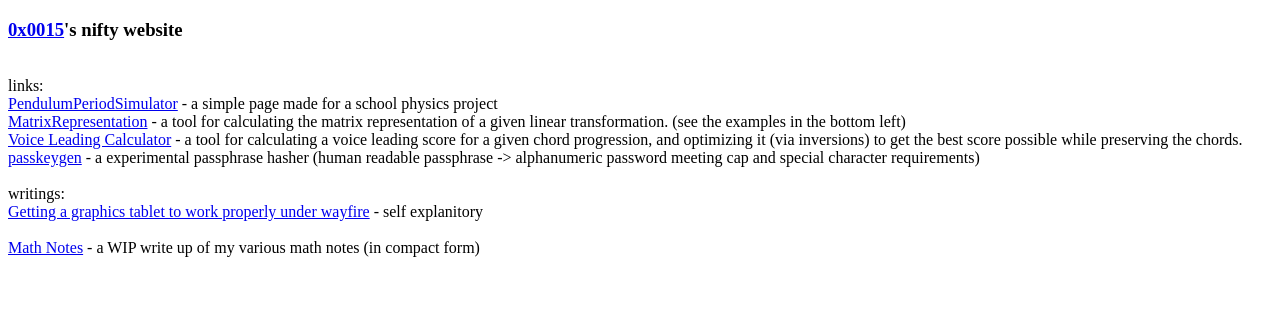
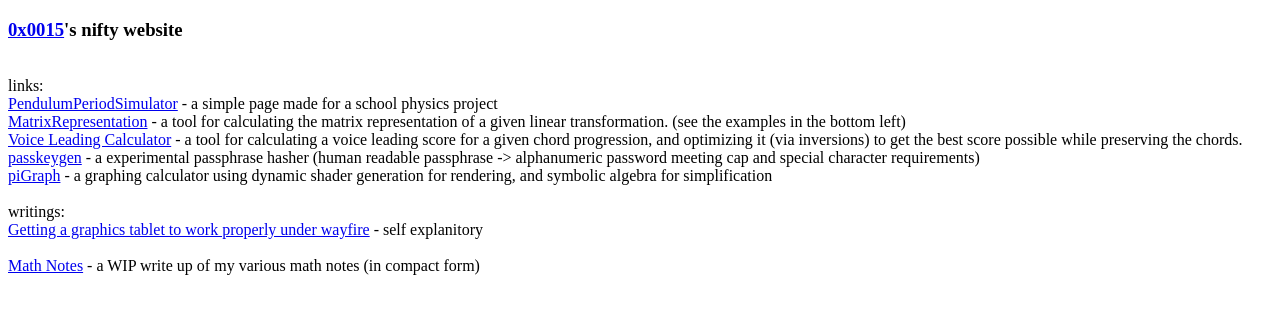
Before and after one commit to 0x0015/0x0015.github.io, a plain HTML site: page index.html in a window 1280 px wide. Drawn offline with Linux system fonts and the light colour scheme.

Commit message:
add piGraph to main page

```diff
--- a/index.html
+++ b/index.html
@@ -10,6 +10,7 @@
 		<a href="MatrixRepresentation">MatrixRepresentation</a> - a tool for calculating the matrix representation of a given linear transformation. (see the examples in the bottom left)<br>
 		<a href="Voice-Leading-Calculator">Voice Leading Calculator</a> - a tool for calculating a voice leading score for a given chord progression, and optimizing it (via inversions) to get the best score possible while preserving the chords.<br>
 		<a href="passkeygen">passkeygen</a> - a experimental passphrase hasher (human readable passphrase -> alphanumeric password meeting cap and special character requirements)<br>
+		<a href="piGraph">piGraph</a> - a graphing calculator using dynamic shader generation for rendering, and symbolic algebra for simplification<br>
 		<br>
 		writings:<br>
 		<a href="writings/tablet.html">Getting a graphics tablet to work properly under wayfire</a> - self explanitory
```
